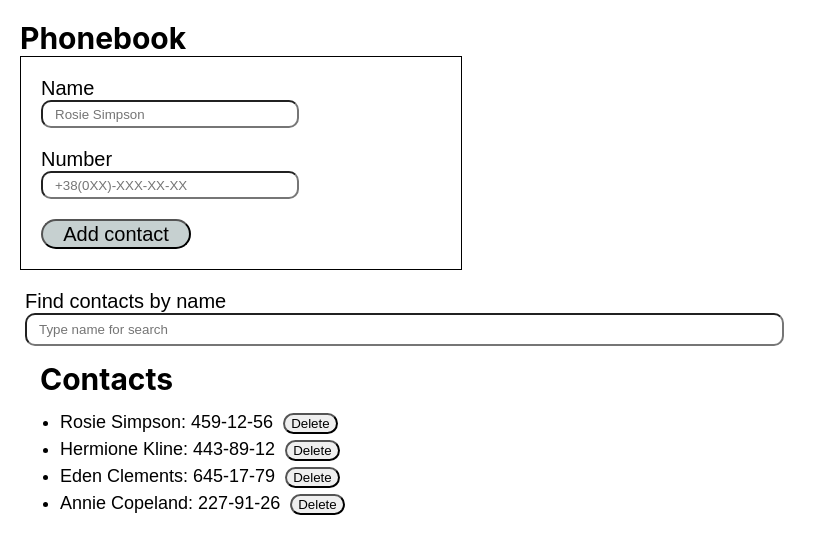
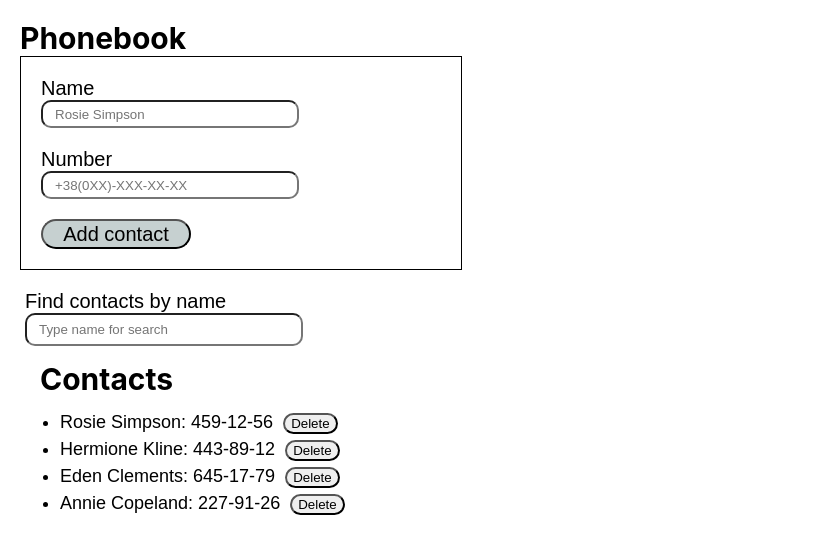
Before and after one commit to AlinaKas/goit-react-hw-02-phonebook, a React (Create React App) app: page / in a window 1280 px wide. Shown: the top 554 px of the page, without its empty margins (0-827 px from the left). Built offline with nearby package versions, Linux system fonts and the light colour scheme.

Commit message:
input filter style fix

```diff
--- a/src/components/Filter/Filter.module.css
+++ b/src/components/Filter/Filter.module.css
@@ -7,7 +7,7 @@
 }
 
 .input{
-    width: 60%;
+    width: 260px;
     height: 25px;
     padding-left: 12px;
     padding-top: 2px;
```
